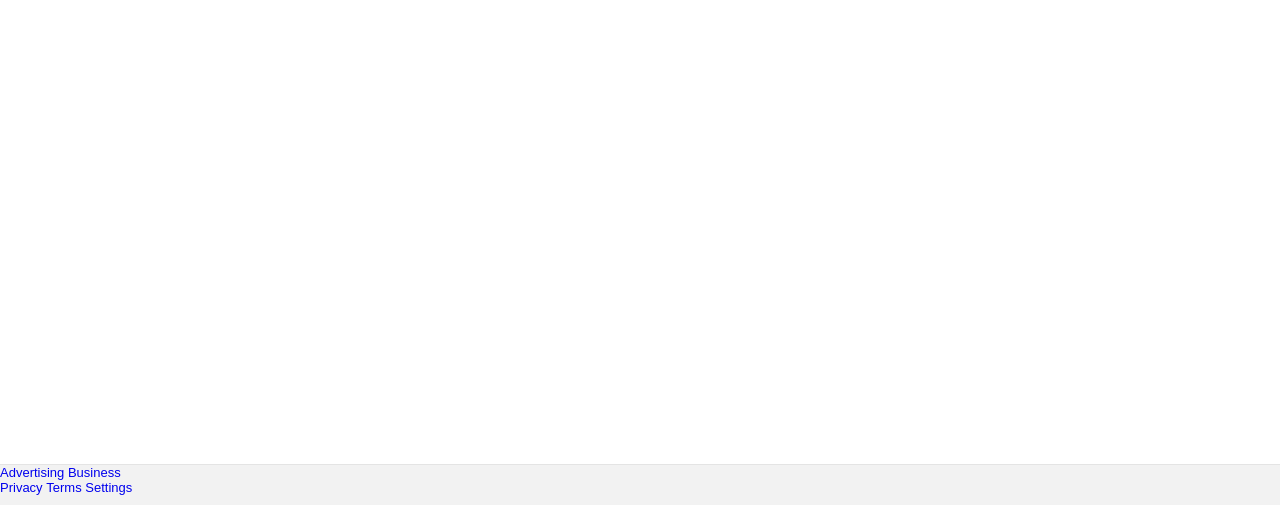
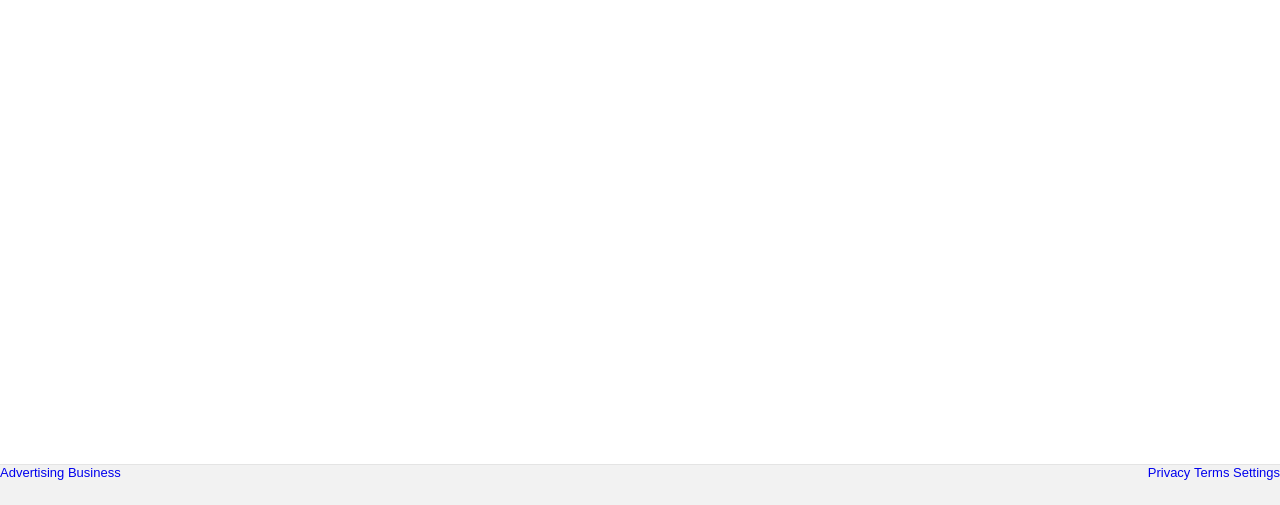
Before and after one commit to Nick-Trahan/google-homepage, a plain HTML site: page index.html in a window 1280 px wide. Shown: the part 295-800 px from the top of the page. Drawn offline with Linux system fonts and the light colour scheme.

Commit message:
Seperate links in footer

```diff
--- a/style.css
+++ b/style.css
@@ -51,10 +51,9 @@ a {
 }
 
 .lh-foot-links {
-    left: 0;
-    width: 125px;
+    float: left;
 }
 
 .rh-foot-links {
-    right: 0;
+    float: right;
 }
```
